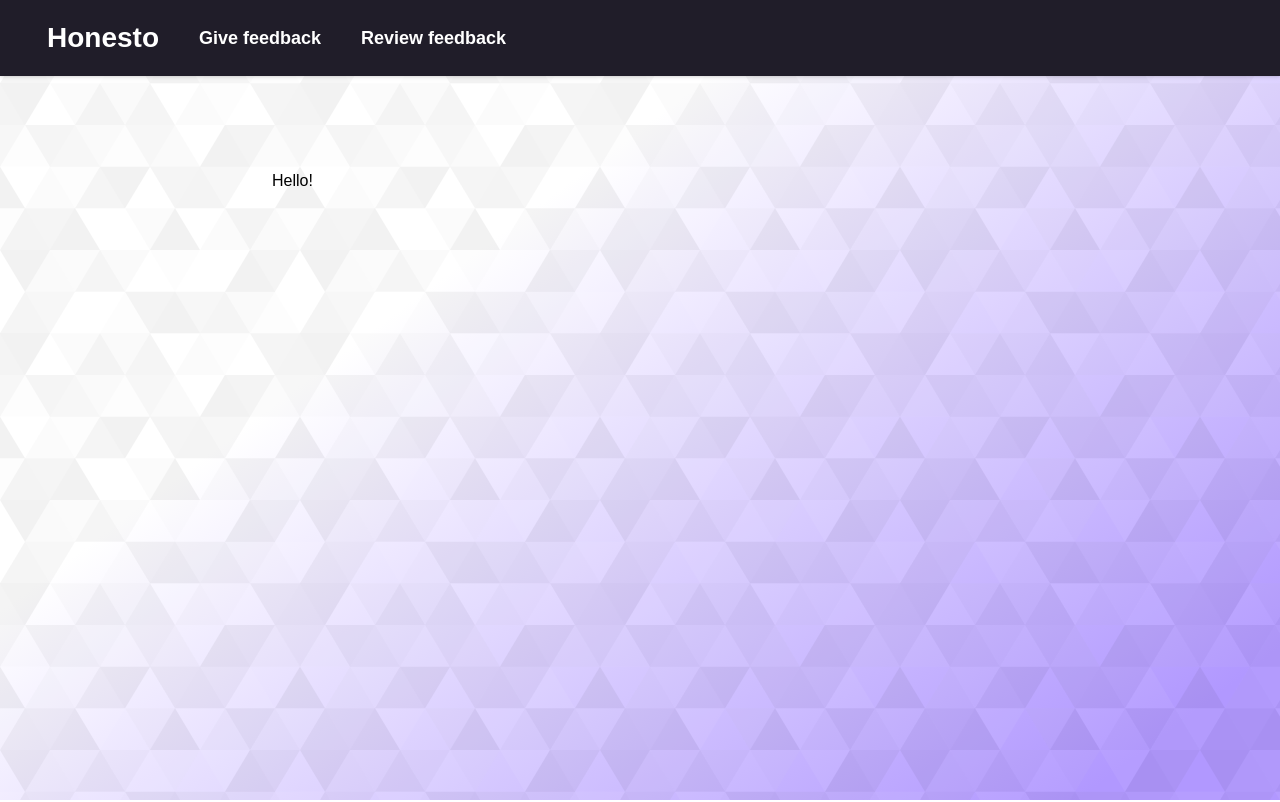
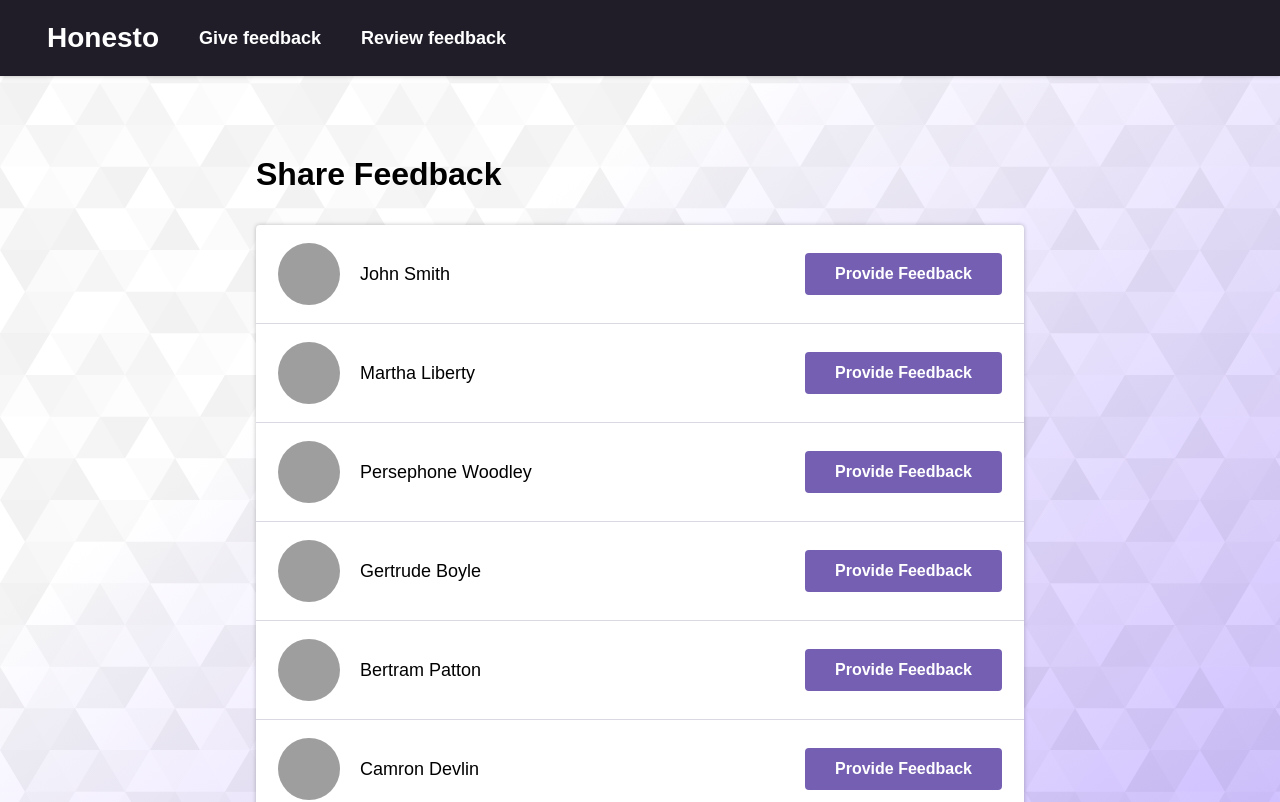
Before and after one commit to FormulaMonks/fe-exercise, a React app: page / in a window 1280 px wide. Shown: the top 802 px of the page. Built offline with nearby package versions, Linux system fonts and the light colour scheme; grey boxes are pictures that could not be loaded.

Commit message:
views/Home: show a list of people to give feedback to

```diff
--- /dev/null
+++ b/src/views/Home/Line/index.jsx
@@ -0,0 +1,14 @@
+import styles from "./styles.css";
+import { PrimaryButton } from "src/buttons";
+
+export function Line({ person }) {
+  return (
+    <div className={styles.container}>
+      <img alt="User avatar" className={styles.avatar} src={person.avatarUrl} />
+      <div className={styles.name}>{person.name}</div>
+      <PrimaryButton action={`/give/${encodeURIComponent(person.id)}`}>
+        Provide Feedback
+      </PrimaryButton>
+    </div>
+  );
+}
--- /dev/null
+++ b/src/views/Home/Line/styles.css
@@ -0,0 +1,18 @@
+.avatar {
+  border-radius: 50%;
+  height: 62px;
+  width: 62px;
+}
+
+.container {
+  align-items: center;
+  border-bottom: 1px solid #dad8e0;
+  display: flex;
+  gap: 20px;
+  padding: 18px 22px;
+}
+
+.name {
+  flex: 1;
+  font-size: 18px;
+}
--- a/src/views/Home/index.jsx
+++ b/src/views/Home/index.jsx
@@ -1,11 +1,17 @@
 import styles from "./styles.css";
 import { MainLayout } from "src/layouts";
+import { usePeople } from "src/data";
+import { Line } from "./Line";
 
 export function Home() {
+  const people = usePeople();
   return (
     <MainLayout title="Home | Honesto">
-      <div className={styles.container}>
-        <div>Hello!</div>
+      <h1>Share Feedback</h1>
+      <div className={styles.card}>
+        {people.map((person) => (
+          <Line key={person.id} person={person} />
+        ))}
       </div>
     </MainLayout>
   );
--- a/src/views/Home/styles.css
+++ b/src/views/Home/styles.css
@@ -1,3 +1,10 @@
-.container {
-  padding: 16px;
+.card {
+  background-color: white;
+  border-radius: 4px;
+  box-shadow: 0px 0px 4px rgba(0, 0, 0, 0.25);
 }
+
+h1 {
+  margin-bottom: 32px;
+  margin-top: 0;
+}
```
